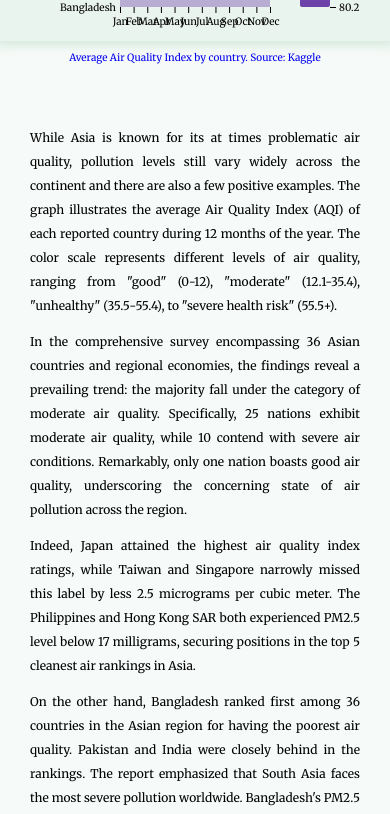
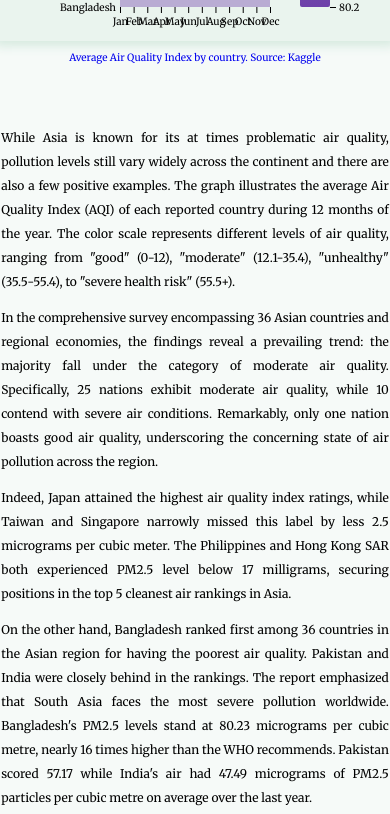
Before and after one commit to RonnyPNguyen/VizVenture, a plain HTML site: page Portfolio/Asia_AirQuality_2023/asiaaqi2023.html in a window 390 px wide. Shown: the part 896-1710 px from the top of the page. Drawn offline with nearby package versions, Linux system fonts and the light colour scheme.

Commit message:
screen sizing

```diff
--- a/Portfolio/portfolio.css
+++ b/Portfolio/portfolio.css
@@ -40,7 +40,7 @@
 	box-shadow: 0 0 10px 6px rgba(0, 0, 0, 0.2);
 }
 
-@media (max-width: 800px) {
+@media (max-width: 1000px) {
 	.row-container {
 		width: 96vw;
 		margin: 0 2vw;
--- a/Resource/stylesheet/masterStyles.css
+++ b/Resource/stylesheet/masterStyles.css
@@ -198,6 +198,6 @@ footer {
 		width: 100vw;
 	}
 	.copy-content {
-		padding: 0 30px;
+		padding: 0 0.3vw;
 	}
 }
```
